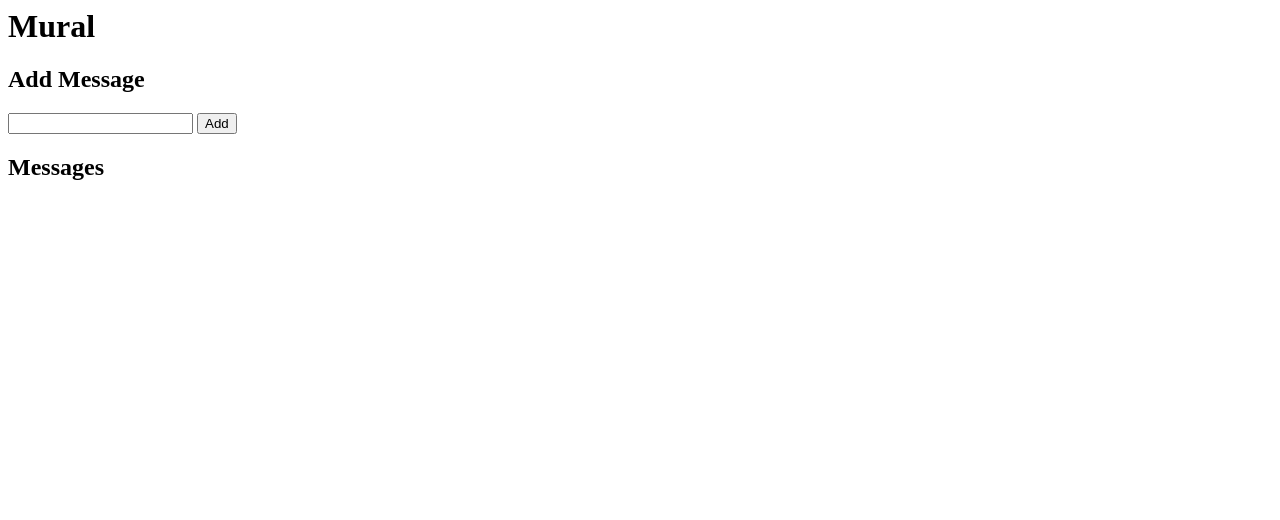
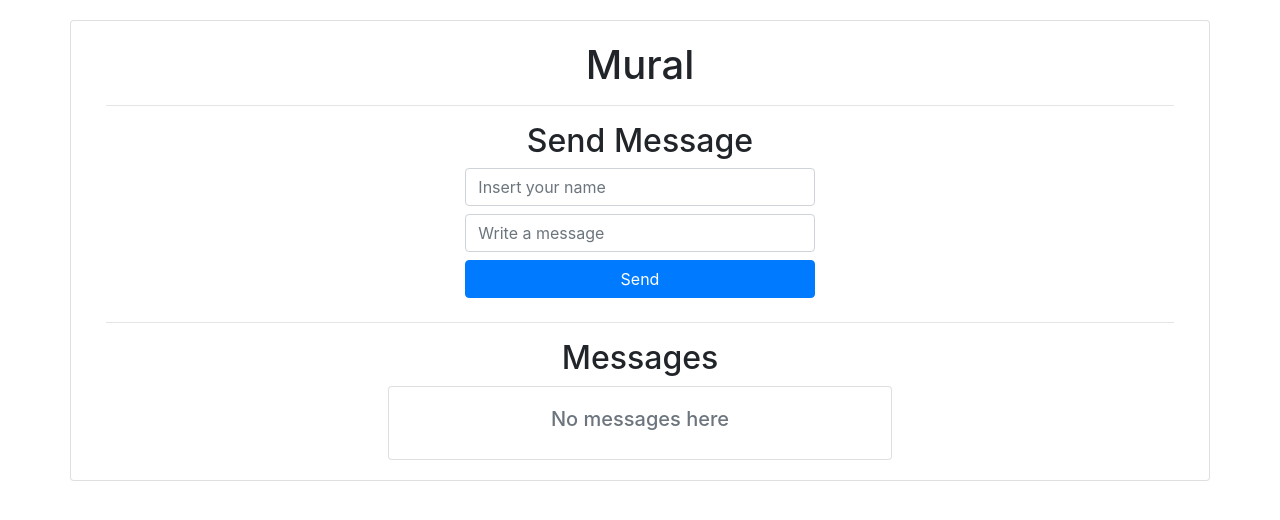
Before and after one commit to anthonyjatoba/docker-mural, a Flask app: page / in a window 1280 px wide. Shown: the top 520 px of the page. Run offline with Flask 2, Linux system fonts and the light colour scheme; data that the repository does not hold is empty; some libraries are stand-ins or nearby versions.

Commit message:
Added bootstrap styles into the template

```diff
--- a/app.py
+++ b/app.py
@@ -18,17 +18,19 @@ port = int(os.environ.get("PORT", 5000))
 db = SQLAlchemy(app)
 
 class Message(db.Model):
-    content = db.Column(db.String(80), unique=True, nullable=False, primary_key=True)
+    id = db.Column(db.Integer, primary_key=True)
+    content = db.Column(db.String(80), unique=False, nullable=False)
+    name = db.Column(db.String(80), unique=False, nullable=False, primary_key=False)
 
     def __repr__(self):
-        return "<Content: {}>".format(self.content)
+        return "<Id: {}, Content: {}, Name: {}>".format(self.id, self.content, self.name)
 
 @app.route('/', methods=["GET", "POST"])
 def home():
     messages = None
     if request.form:
         try:
-            message = Message(content=request.form.get("content"))
+            message = Message(content=request.form.get("content"), name=request.form.get("name"))
             db.session.add(message)
             db.session.commit()
         except Exception as e:
@@ -39,8 +41,8 @@ def home():
 
 @app.route("/delete", methods=["POST"])
 def delete():
-    content = request.form.get("content")
-    message = Message.query.filter_by(content=content).first()
+    id = request.form.get("id")
+    message = Message.query.filter_by(id=id).first()
     db.session.delete(message)
     db.session.commit()
     return redirect("/")
--- a/templates/home.html
+++ b/templates/home.html
@@ -1,28 +1,71 @@
 <html>
+  <head>
+    <title>Mural</title>
+      <link rel="stylesheet" href="https://stackpath.bootstrapcdn.com/bootstrap/4.4.1/css/bootstrap.min.css" integrity="sha384-Vkoo8x4CGsO3+Hhxv8T/Q5PaXtkKtu6ug5TOeNV6gBiFeWPGFN9MuhOf23Q9Ifjh" crossorigin="anonymous">
+    </head>
   <body>
+    <div class="container">
+      <div class="row">
+        <div class="card col-md-12 text-center" style="margin-top: 20px">
+          <div class="card-body">
             <h1>Mural</h1>
 
-    <h2>Add Message</h2>
+            <hr/>
+
+            <h2>Send Message</h2>
             <form method="POST" action="/">
-      <input type="text" name="content">
-      <input type="submit" value="Add">
+              <div class="form-row align-items-center">
+                <div class="offset-4 col-md-4">
+                  <input type="text" class="form-control mb-2" name="name" placeholder="Insert your name">
+                </div>
+              </div>
+              <div class="form-row align-items-center">
+                <div class="offset-4 col-md-4">
+                  <input type="text" class="form-control mb-2" name="content" placeholder="Write a message">
+                </div>
+              </div>
+              <div class="form-row align-items-center">
+                <div class="offset-4 col-md-4">
+                  <button type="submit" class="btn btn-primary btn-block mb-2">Send</button>
+                </div>
+              </div>
             </form>
 
+            <hr/>
+
             <h2>Messages</h2>
-    <table>
+
+            <div class="offset-3 col-md-6">
+              <div class="card">
+                <div class="card-body" style="padding-top: 0px">
+                  {% if messages|length <= 0 %}
+                    <h5 class="text-muted" style="margin-top:20px">No messages here</h5>
+                  {% else %}
                     {% for message in messages|reverse %}
-        <tr>
-          <td>
-            {{message.content}}
-          </td>
-          <td>
+                    <div class="card" style="margin-top: 20px">
+                      <div class="card-body text-left">
+                        <span class="text-muted">{{ message.name }} - </span>
+                        {{ message.content }}
                         <form method="POST" action="./delete" style="display: inline">
-              <input type="hidden" value="{{message.content}}" name="content">
-              <input type="submit" value="Delete">
+                          <input type="hidden" value="{{ message.id }}" name="id">
+                          <button type="submit" value="Delete" class="close">
+                            <span aria-hidden="true">&times;</span>
+                          </button>
                         </form>
-          </td>
-        </tr>
+                      </div>
+                    </div>
                     {% endfor %}
-    </table>
+                  {% endif %}
+                </div>
+              </div>
+            </div>
+          </div>
+        </div>
+      </div>
+    </div>
+
+    <script src="https://code.jquery.com/jquery-3.4.1.slim.min.js" integrity="sha384-J6qa4849blE2+poT4WnyKhv5vZF5SrPo0iEjwBvKU7imGFAV0wwj1yYfoRSJoZ+n" crossorigin="anonymous"></script>
+    <script src="https://cdn.jsdelivr.net/npm/popper.js@1.16.0/dist/umd/popper.min.js" integrity="sha384-Q6E9RHvbIyZFJoft+2mJbHaEWldlvI9IOYy5n3zV9zzTtmI3UksdQRVvoxMfooAo" crossorigin="anonymous"></script>
+    <script src="https://stackpath.bootstrapcdn.com/bootstrap/4.4.1/js/bootstrap.min.js" integrity="sha384-wfSDF2E50Y2D1uUdj0O3uMBJnjuUD4Ih7YwaYd1iqfktj0Uod8GCExl3Og8ifwB6" crossorigin="anonymous"></script>
   </body>
 </html>
```
Lines whose indentation alone changed are shown as unchanged.
